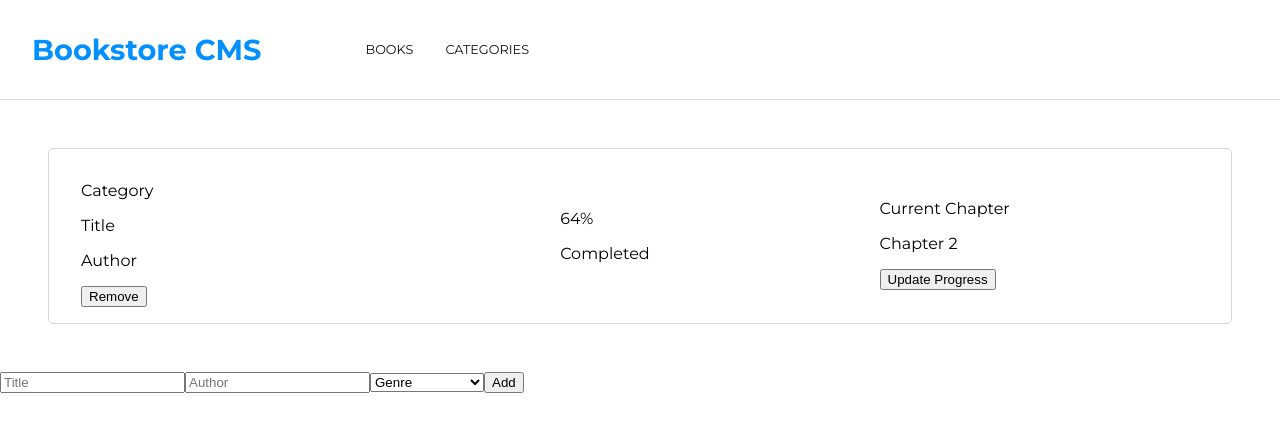
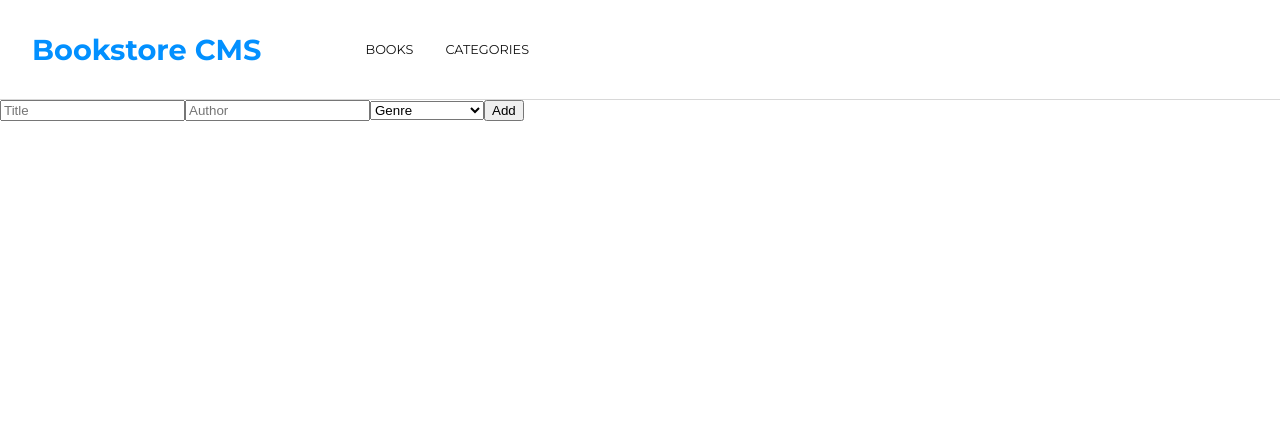
Before and after one commit to AdrianCSM/Bookstore-CMS, a React (Create React App) app: page /react-bookstore in a window 1280 px wide. Shown: the top 432 px of the page. Built offline with nearby package versions, Linux system fonts and the light colour scheme.

Commit message:
Implement add and remove functionalities

```diff
--- a/src/components/BookItem.js
+++ b/src/components/BookItem.js
@@ -1,13 +1,25 @@
 import React from 'react';
+import PropTypes from 'prop-types';
+import { useDispatch } from 'react-redux';
+import { removeBook } from '../redux/books/books';
 
-function BookItem() {
+function BookItem(props) {
+  const {
+    id,
+    title,
+    author,
+    category,
+  } = props;
+  const dispatch = useDispatch();
+  const remove = () => dispatch(removeBook(id));
+
   return (
     <div className="BookContainer">
       <div className="TitleContainer">
-        <p className="Genre">Category</p>
-        <p className="BookTitle">Title</p>
-        <p className="BookAuthor">Author</p>
-        <button type="button" className="Remove">Remove</button>
+        <p className="Genre" value={category}>{category}</p>
+        <p className="BookTitle">{title}</p>
+        <p className="BookAuthor">{author}</p>
+        <button type="button" className="Remove" onClick={remove}>Remove</button>
       </div>
       <div className="graphContainer">
         <div className="percentageContainer" />
@@ -20,10 +32,17 @@ function BookItem() {
         <div className="progressContainer" />
         <p>Current Chapter</p>
         <p>Chapter 2</p>
-        <button type="button" className="progressBtn btn">Update Progress</button>
+        <button type="button" className="ProgressBtn Btn">Update Progress</button>
       </div>
     </div>
   );
 }
 
+BookItem.propTypes = {
+  id: PropTypes.string.isRequired,
+  title: PropTypes.string.isRequired,
+  author: PropTypes.string.isRequired,
+  category: PropTypes.string.isRequired,
+};
+
 export default BookItem;
--- a/src/components/BookPage.js
+++ b/src/components/BookPage.js
@@ -1,11 +1,23 @@
 import React from 'react';
+import { useSelector } from 'react-redux';
 import BookItem from './BookItem';
 import Form from './Form';
 
 function BookPage() {
+  const myBooks = useSelector((store) => store.booksReducer);
   return (
     <div>
-      <BookItem />
+      {
+        myBooks.map(
+          (book) => (<BookItem
+            key={book.id}
+            id={book.id}
+            title={book.title}
+            author={book.author}
+            category={book.category}
+          />),
+        )
+      }
       <Form />
     </div>
   );
--- a/src/components/Form.js
+++ b/src/components/Form.js
@@ -1,17 +1,42 @@
-import React from 'react';
+import { React, useState } from 'react';
+import { useDispatch } from 'react-redux';
+import { v4 as uuidv4 } from 'uuid';
+import { addBook } from '../redux/books/books';
 
 function Form() {
+  const dispatch = useDispatch();
+  const [title, setTitle] = useState('');
+  const [author, setAuthor] = useState('');
+  const [category, setCategory] = useState('');
+
+  const getTitle = (e) => setTitle(e.target.value);
+  const getAuthor = (e) => setAuthor(e.target.value);
+  const getCategory = (e) => setCategory(e.target.value);
+
+  const submitBookToStore = (title, author) => {
+    const newBook = {
+      id: uuidv4(),
+      title,
+      author,
+      category,
+    };
+
+    dispatch(addBook(newBook));
+    setTitle('');
+    setAuthor('');
+  };
+
   return (
     <div>
       <form className="AddNew">
         <label htmlFor="title">
-          <input id="title" placeholder="Title" required />
+          <input id="title" placeholder="Title" onChange={getTitle} value={title} required />
         </label>
         <label htmlFor="author">
-          <input id="author" placeholder="Author" />
+          <input id="author" placeholder="Author" onChange={getAuthor} value={author} />
         </label>
         <label htmlFor="genre">
-          <select className="bookSelect" id="genre" required>
+          <select className="BookSelect" id="genre" onChange={getCategory} value={category} required>
             <option value="Unknown">Genre</option>
             <option value="Action">Action</option>
             <option value="Science-Fiction">Science-Fiction</option>
@@ -19,7 +44,7 @@ function Form() {
             <option value="Romance">Romance</option>
           </select>
         </label>
-        <button type="submit" className="Add">Add</button>
+        <button type="submit" className="Add" onClick={() => submitBookToStore(title, author)}>Add</button>
       </form>
     </div>
   );
```
